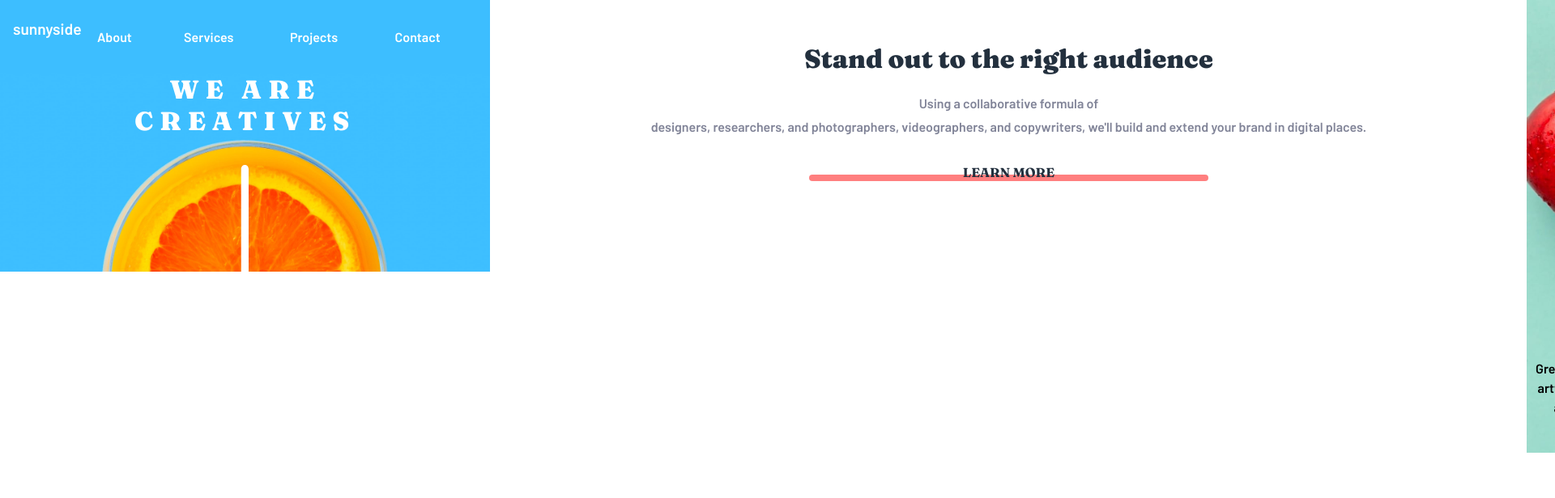
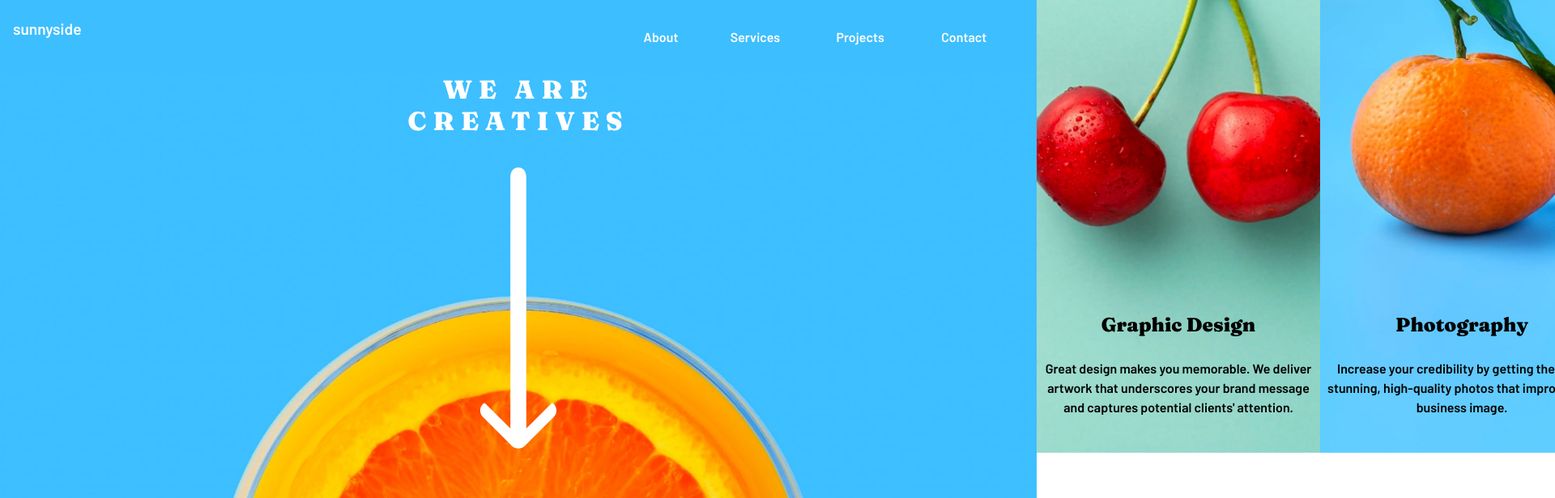
Before and after one commit to AliAbuSalam/sunnyside-agency-landing-page, a Next.js app: page / in a window 1280 px wide. Shown: the top 616 px of the page at 81% size, 1920 px wide, since content can reach past the window. Built offline with nearby package versions, Linux system fonts and the light colour scheme.

Commit message:
create a grid area called fifth

```diff
--- a/src/app/page.tsx
+++ b/src/app/page.tsx
@@ -25,7 +25,7 @@ const Home = () => {
       <div className={styles.fourth}>
         <FourthBox />
       </div>
-      <div>
+      <div className={styles.fifth}>
         <FifthBox />
       </div>
       <div>
--- a/src/styles/page.module.scss
+++ b/src/styles/page.module.scss
@@ -15,6 +15,10 @@
   grid-area: fourth;
 }
 
+.fifth {
+  grid-area: fifth;
+}
+
 @media screen and (min-width: 1000px) {
   .container {
     grid-template-columns: 1fr 1fr;
```
